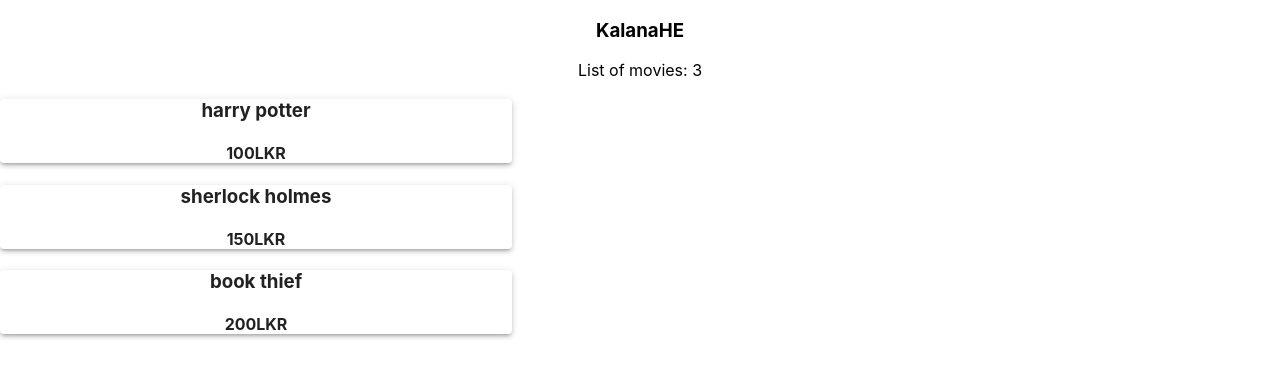
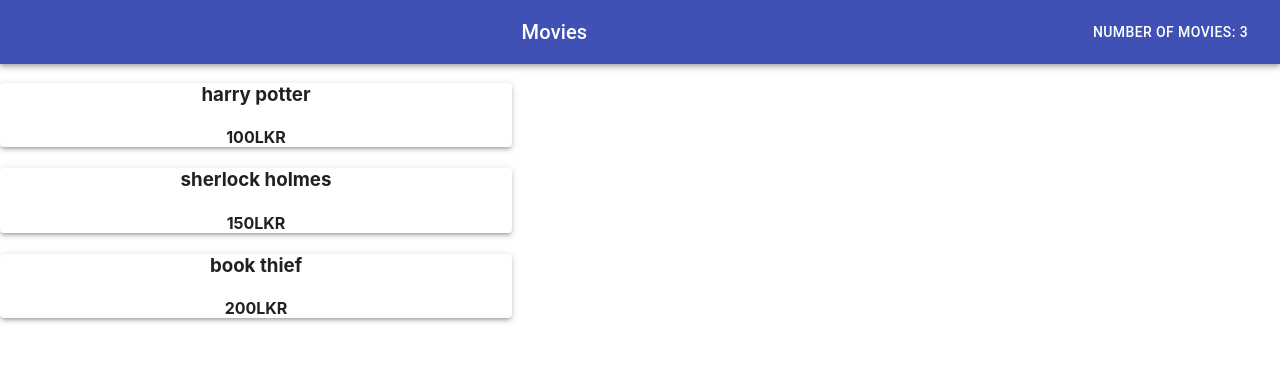
Before and after one commit to KalanaHE/TestReactContextAPI, a React (Create React App) app: page / in a window 1280 px wide. Shown: the top 378 px of the page. Built offline with nearby package versions, Linux system fonts and the light colour scheme.

Commit message:
test react context api done

```diff
--- a/src/Nav.js
+++ b/src/Nav.js
@@ -1,13 +1,53 @@
+// import React, { useContext } from "react";
+// import { MovieContext } from "./MovieContext";
+// function Nav() {
+//   const [movies, setMovies] = useContext(MovieContext);
+//   return (
+//     <div>
+//       <h3>KalanaHE</h3>
+//       <p>List of movies: {movies.length}</p>
+//     </div>
+//   );
+// }
+
+// export default Nav;
+
 import React, { useContext } from "react";
 import { MovieContext } from "./MovieContext";
-function Nav() {
+import { makeStyles } from "@material-ui/core/styles";
+import AppBar from "@material-ui/core/AppBar";
+import Toolbar from "@material-ui/core/Toolbar";
+import Typography from "@material-ui/core/Typography";
+import Button from "@material-ui/core/Button";
+
+const useStyles = makeStyles((theme) => ({
+  root: {
+    flexGrow: 1,
+  },
+  menuButton: {
+    marginRight: theme.spacing(2),
+  },
+  title: {
+    flexGrow: 1,
+  },
+}));
+
+const Nav = () => {
   const [movies, setMovies] = useContext(MovieContext);
+  const classes = useStyles();
+
   return (
-    <div>
-      <h3>KalanaHE</h3>
-      <p>List of movies: {movies.length}</p>
+    <div className={classes.root}>
+      <AppBar position="static">
+        <Toolbar>
+          <Typography variant="h6" className={classes.title}>
+            Movies
+          </Typography>
+          <Button color="inherit">Number of movies: {movies.length}</Button>
+        </Toolbar>
+      </AppBar>
     </div>
   );
-}
+};
 
 export default Nav;
```
